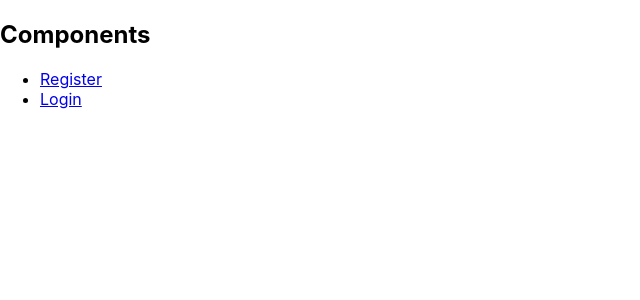
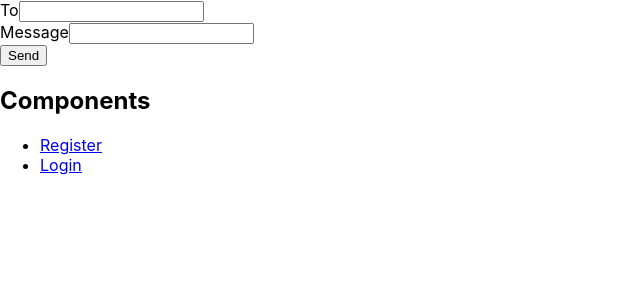
Before and after one commit to HardPocketRocket/thesis-web-application, a React (Create React App) app in the folder frontend/: page /message in a window 1280 px wide. Shown: the top 300 px of the page, without its empty margins (0-640 px from the left). Built offline with nearby package versions, Linux system fonts and the light colour scheme; no server answers.

Commit message:
WIP Implementation of private messaging

```diff
--- a/frontend/src/App.js
+++ b/frontend/src/App.js
@@ -5,6 +5,7 @@ import HomeComponent from "./components/home.component";
 import LoginComponent from "./components/login.component";
 import RegisterComponent from "./components/register.component";
 import SearchComponent from "./components/search.component";
+import MessageComponent from "./components/message.component";
 
 class App extends Component {
     render() {
@@ -13,6 +14,7 @@ class App extends Component {
                 <Route path="/login" exact component={LoginComponent} />
                 <Route path="/register" exact component={RegisterComponent} />
                 <Route path="/home/:id" exact component={HomeComponent} />
+                <Route path="/message" exact component={MessageComponent} />
                 <Route
                     path="/search/:query"
                     exact
--- a/frontend/src/components/home.component.js
+++ b/frontend/src/components/home.component.js
@@ -3,9 +3,6 @@ import axios from "axios";
 
 import Card from "@material-ui/core/Card";
 import CardContent from "@material-ui/core/CardContent";
-
-const socket = require("socket.io-client");
-let socketClient;
 
 export default class HomeComponent extends Component {
     constructor(props) {
@@ -21,6 +18,7 @@ export default class HomeComponent extends Component {
 
         this.onSubmit = this.onSubmit.bind(this);
         this.onChangeQuery = this.onChangeQuery.bind(this);
+        this.onMessageClicked = this.onMessageClicked.bind(this);
 
         axios
             .get("http://localhost:5000/home/" + props.match.params.id)
@@ -31,10 +29,11 @@ export default class HomeComponent extends Component {
                     isTutor: res.data.isTutor,
                     subjects: res.data.subjects
                 });
+            });
+    }
 
-                socketClient = socket.connect("http://localhost:5000");
-                socketClient.emit("login", this.state.username);
-            });
+    onMessageClicked() {
+        this.props.history.push("/message/");
     }
 
     onChangeQuery(event) {
@@ -60,6 +59,7 @@ export default class HomeComponent extends Component {
                     />
                     <input type="submit" value="Search" />
                 </form>
+                <button onClick={this.onMessageClicked}>Message</button>
                 <Card>
                     <CardContent>
                         {this.state.username}
--- a/frontend/src/components/login.component.js
+++ b/frontend/src/components/login.component.js
@@ -39,6 +39,7 @@ export default class LoginComponent extends Component {
 
         axios.post("http://localhost:5000/login", user).then(res => {
             if(res.status === 200){
+                sessionStorage.setItem("id", res.data)
                 this.props.history.push("/home/" + res.data);
             }
         });
--- /dev/null
+++ b/frontend/src/components/message.component.js
@@ -0,0 +1,77 @@
+import React, { Component } from "react";
+
+const socket = require("socket.io-client");
+let socketClient;
+
+export default class MessageComponent extends Component {
+    constructor(props) {
+        super(props);
+
+        this.state = {
+            id: sessionStorage.getItem("id"),
+            receiver: "",
+            sender: sessionStorage.getItem("id"),
+            message: "",
+            receivedMessage: ""
+        };
+
+        this.onSubmit = this.onSubmit.bind(this);
+        this.onChangeReceiver = this.onChangeReceiver.bind(this);
+        this.onChangeMessage = this.onChangeMessage.bind(this);
+
+        socketClient = socket.connect("http://localhost:5000");
+        socketClient.emit("login", this.state.id);
+
+        socketClient.on("private", data => {
+            console.log(data);
+
+            //alert(data.message);
+        });
+    }
+
+    onChangeReceiver(event) {
+        this.setState({
+            receiver: event.target.value
+        });
+    }
+
+    onChangeMessage(event) {
+        this.setState({
+            message: event.target.value
+        });
+    }
+
+
+    onSubmit(event) {
+        event.preventDefault();
+
+        socketClient.emit("private", {
+            receiver: this.state.receiver,
+            message: this.state.message
+        });
+    }
+
+    render() {
+        return (
+            <div>
+                <form onSubmit={this.onSubmit}>
+                    <label>To</label>
+                    <input
+                        type="text"
+                        value={this.state.reciever}
+                        onChange={this.onChangeReceiver}
+                    />
+                    <br />
+                    <label>Message</label>
+                    <input
+                        type="text"
+                        value={this.state.message}
+                        onChange={this.onChangeMessage}
+                    />
+                    <br />
+                    <input type="submit" value="Send" />
+                </form>
+            </div>
+        );
+    }
+}
--- a/frontend/src/components/search.component.js
+++ b/frontend/src/components/search.component.js
@@ -48,7 +48,6 @@ export default class SearchComponent extends Component {
                     this.setState({
                         searchResults: res.data
                     });
-                    console.log("dsfdfasafdfdfsa");
                 });
         }
     }
```
Also changed, not shown: 1 other file (tests, documents, lock files or other folders).
